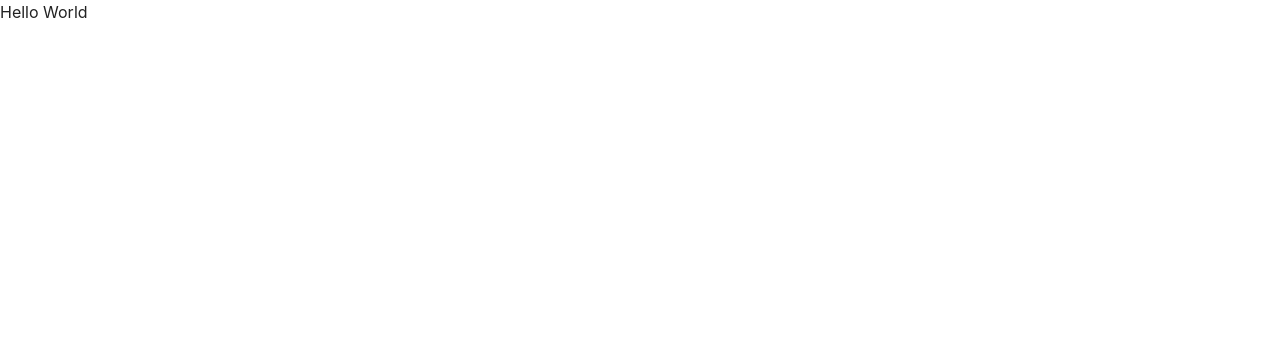
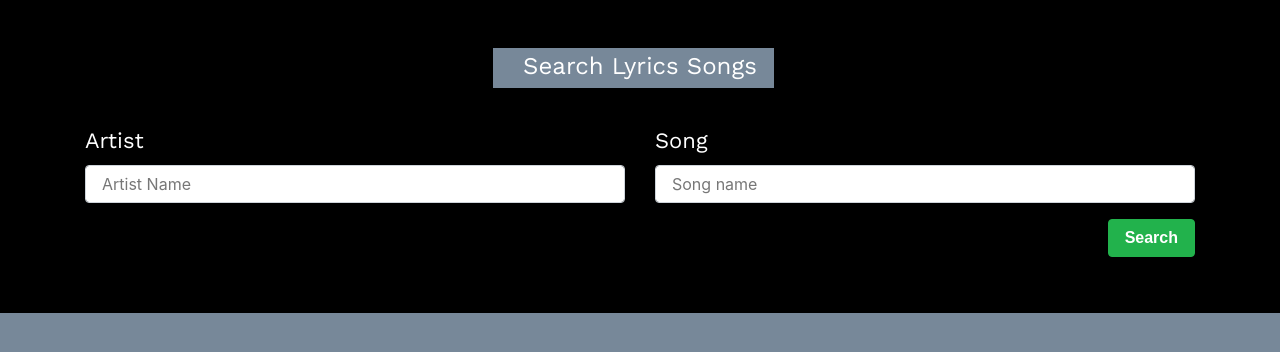
Before and after one commit to marcsanuy/Bands-Song-Lyrics, a React (Create React App) app: page / in a window 1280 px wide. Shown: the top 352 px of the page. Built offline with nearby package versions, Linux system fonts and the light colour scheme; a web font is replaced by a local one.

Commit message:
form & css styles defined

```diff
--- a/src/App.js
+++ b/src/App.js
@@ -1,7 +1,20 @@
 import React, { useState, useEffect, Fragment } from 'react';
+import Formulario from './components/Formulario';
+
 
 function App() {
-  return <p>Hello World</p>
+
+  //Utiizar useState con 3 states
+  const [artista, agregarArtista] = useState('');
+  const [letra, agregarLetra] = useState([]);
+  const [info, agregarInfo] = useState({});
+
+  return (
+    <Fragment>
+        <Formulario />
+
+    </Fragment>
+  )
 
 }
 
--- /dev/null
+++ b/src/components/Formulario.js
@@ -0,0 +1,47 @@
+import React, { useState } from 'react';
+
+function Formulario() {
+    return (
+        <div className="bg-dark">
+          <div className="container">
+              <div className="row">
+                  <form
+                    className="col card text-white bg-transparent  mb-5 pt-5 pb-2">
+                      <fieldset>
+                          <legend className="text-center">Search Lyrics Songs</legend>
+                          <div className="row">
+                              <div className="col-md-6">
+                                <div className="form-group">
+                                    <label>Artist</label>
+                                    <input
+                                        type="text"
+                                        className="form-control"
+                                        name="artista"
+                                        placeholder="Artist Name"
+                                        required
+                                    />
+                                </div>
+                              </div>
+                              <div className="col-md-6">
+                                <div className="form-group">
+                                    <label>Song</label>
+                                    <input
+                                        type="text"
+                                        className="form-control"
+                                        name="cancion"
+                                        placeholder="Song name"
+                                        required
+                                    />
+                                </div>
+                              </div>
+                          </div>
+                          <button type="submit" className="btn btn-success float-right">Search</button>
+                      </fieldset>
+                  </form>
+              </div>
+          </div>
+      </div>
+    )
+}
+
+export default Formulario;
--- a/src/index.css
+++ b/src/index.css
@@ -6,6 +6,7 @@ body {
     sans-serif;
   -webkit-font-smoothing: antialiased;
   -moz-osx-font-smoothing: grayscale;
+  background-color: lightslategray;
 }
 
 
@@ -30,18 +31,13 @@ legend::before {
   content: '';
   width: calc(120% );
   display: block;
-  background-color:#EB6864;
+  background-color:lightslategray;
   height: 40px;
   z-index:-1;
   left: -30px;
   right: -30px;
-  transform: rotate(-1deg);
-  transition: transform .3s ease;
 }
 
-legend:hover::before{
-  transform: rotate(2deg);
-}
 
 form.card{
   border: none;
```
